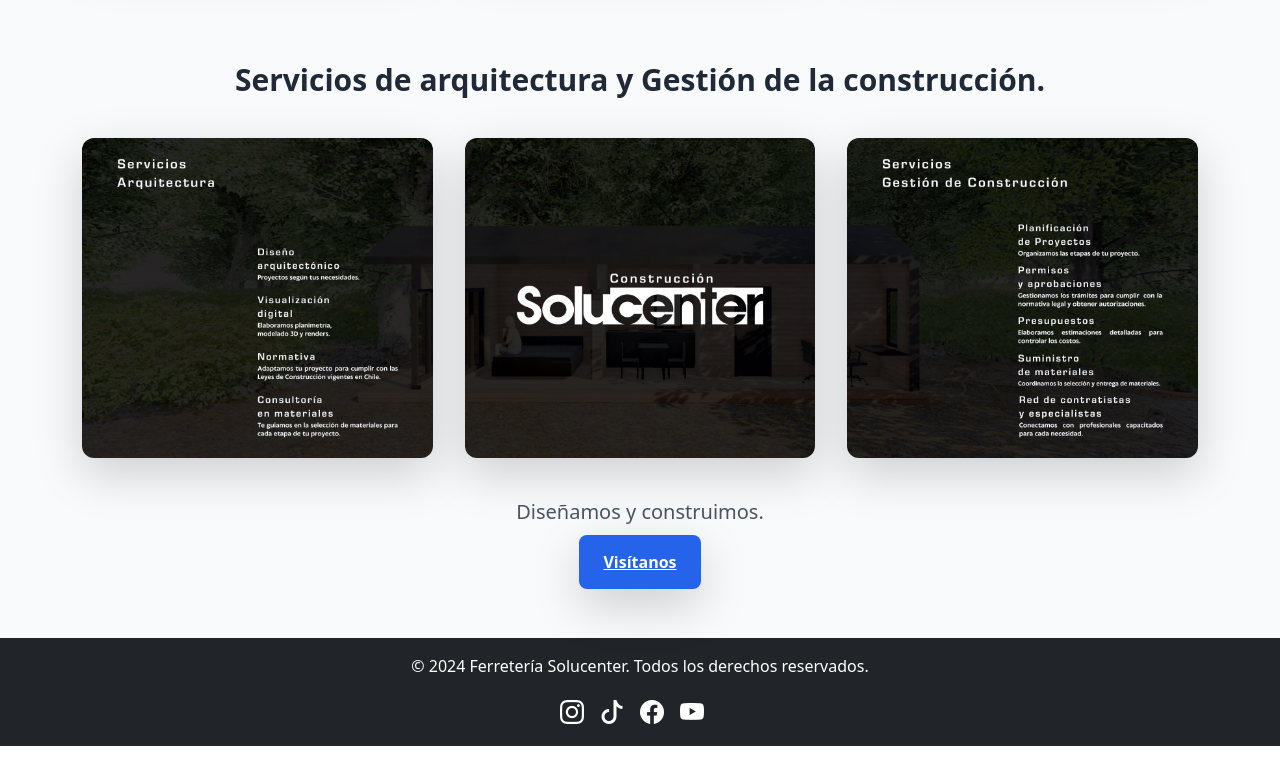
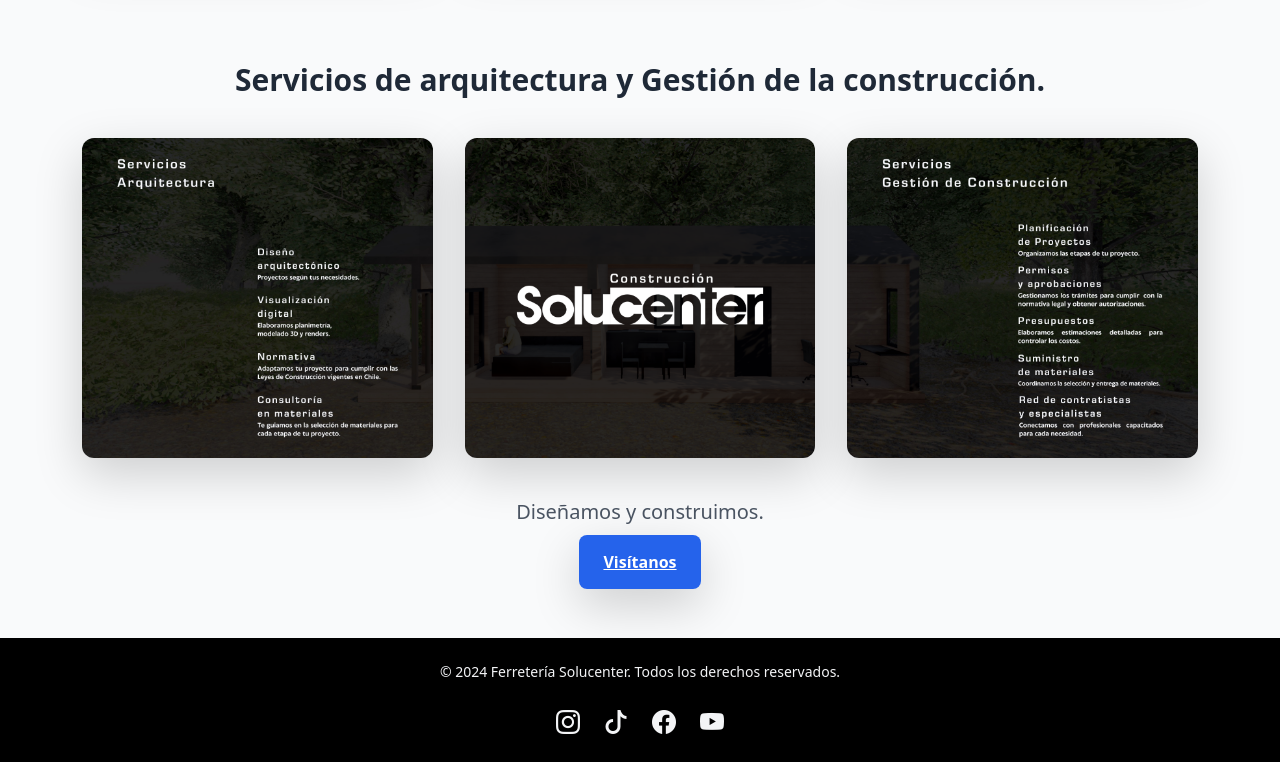
Before and after one commit to RodrigoNarvaez77/proyectoreact, a React (Vite) app: page / in a window 1280 px wide. Shown: the part 2234-2996 px from the top of the page. Built offline with nearby package versions, Linux system fonts and the light colour scheme.

Commit message:
quinto commit

```diff
--- a/src/components/Footer.jsx
+++ b/src/components/Footer.jsx
@@ -2,34 +2,38 @@ import React from "react";
 
 const Footer = () => {
   return (
-    <footer className="bg-dark text-white text-center py-3">
-      <p id="redes">
+    <footer className="bg-black text-gray-100 text-center py-6">
+      <p className="text-sm mb-4">
         &copy; 2024 Ferretería Solucenter. Todos los derechos reservados.
       </p>
-      <div>
+      <div className="flex justify-center space-x-6">
         <a
           href="https://instagram.com/solucenter_tienda"
-          className="text-white me-3"
+          aria-label="Instagram"
+          className="text-gray-100 hover:text-gray-300 transition"
         >
-          <i className="bi bi-instagram" style={{ fontSize: "24px" }}></i>
+          <i className="bi bi-instagram text-2xl"></i>
         </a>
         <a
           href="https://tiktok.com/ferreteriasolucenter"
-          className="text-white me-3"
+          aria-label="TikTok"
+          className="text-gray-100 hover:text-gray-300 transition"
         >
-          <i className="bi bi-tiktok" style={{ fontSize: "24px" }}></i>
+          <i className="bi bi-tiktok text-2xl"></i>
         </a>
         <a
           href="https://facebook.com/ferreteriasolucenter"
-          className="text-white me-3"
+          aria-label="Facebook"
+          className="text-gray-100 hover:text-gray-300 transition"
         >
-          <i className="bi bi-facebook" style={{ fontSize: "24px" }}></i>
+          <i className="bi bi-facebook text-2xl"></i>
         </a>
         <a
           href="https://youtube.com/ferreteriasolucenter"
-          className="text-white me-3"
+          aria-label="YouTube"
+          className="text-gray-100 hover:text-gray-300 transition"
         >
-          <i className="bi bi-youtube" style={{ fontSize: "24px" }}></i>
+          <i className="bi bi-youtube text-2xl"></i>
         </a>
       </div>
     </footer>
```
